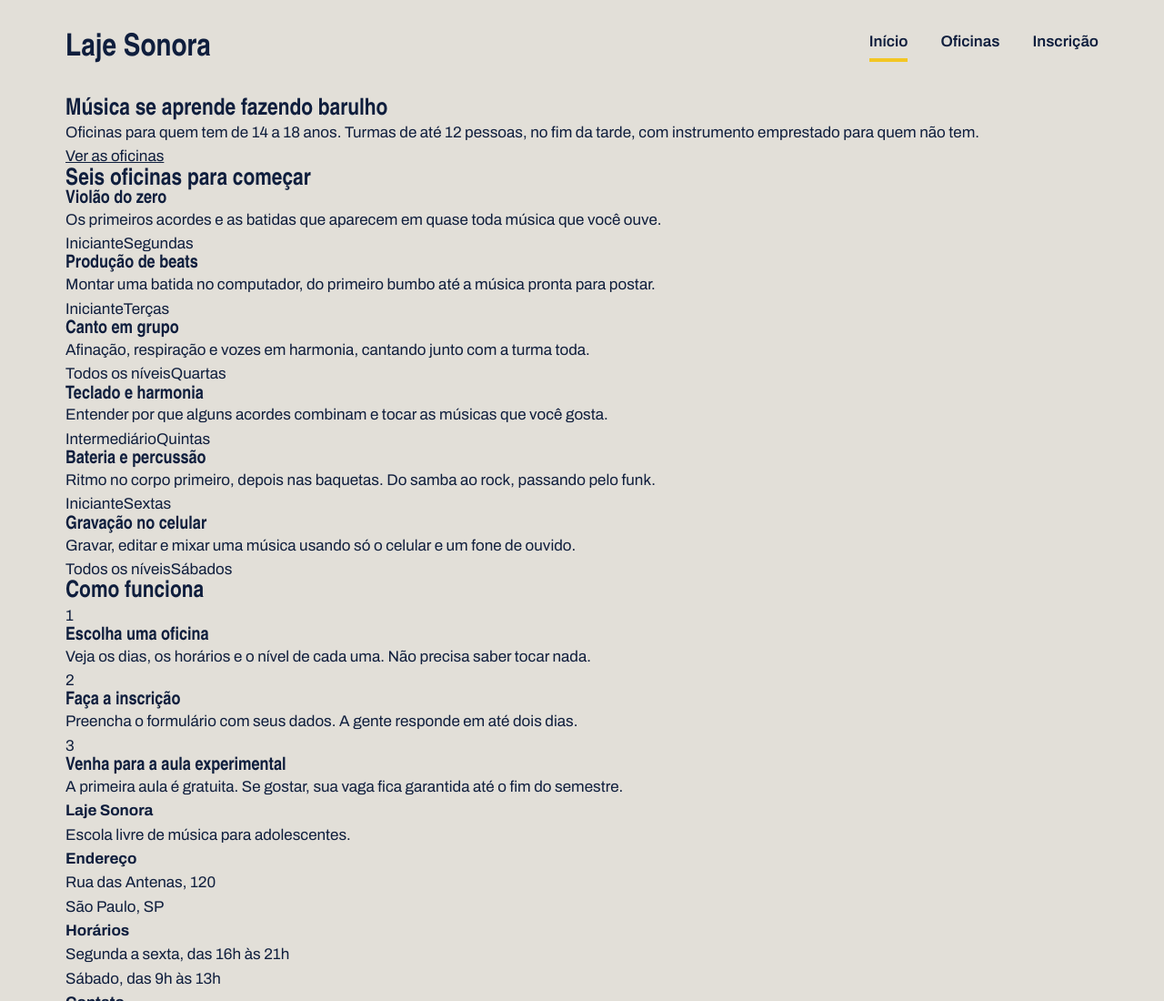
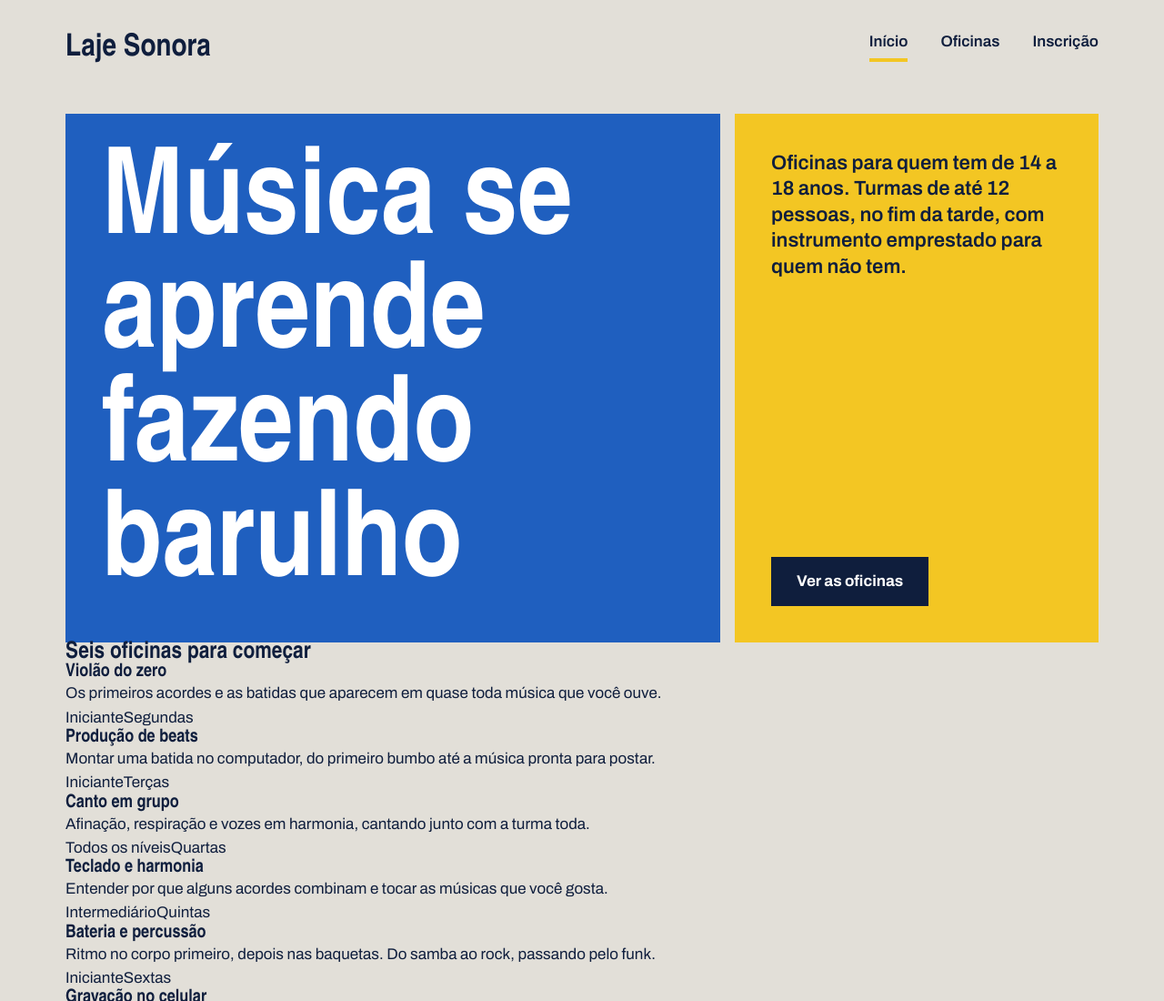
Before and after one commit to FabioNeko/laje_sonora, a plain HTML site: page index.html in a window 1280 px wide. Shown: the top 1100 px of the page at 91% size. Drawn offline with Linux system fonts and the light colour scheme; a web font is replaced by a local one.

Commit message:
Cartazes do topo

```diff
--- a/index.css
+++ b/index.css
@@ -24,7 +24,9 @@ body {
     font-size: 17px;
     line-height: 1.55;
 
-     a {
+}
+
+ a {
     color: inherit;
 }
 
@@ -38,7 +40,6 @@ h1, h2, h3{
     max-width: 1200px;
     margin-inline: auto;
     padding-inline: 32px;
-}
 }
 
 .topo {
@@ -76,6 +77,55 @@ h1, h2, h3{
         border-bottom-color: var(--fita);
     }
     }
+}
 
+.cartazes {
+    margin-top: 16px;
+    display: flex;
+    gap: 16px;
+}
 
+.cartaz {
+    padding: 40px;
 }
+
+.cartaz-principal {
+    background-color: var(--caixa-dagua);
+    color: var(--branco);
+    flex: 2;
+
+    h1 {
+        font-size: 132px;
+        max-width: 9ch;
+    }
+}
+
+.cartaz-lateral {
+    background-color: var(--fita);
+    flex: 1;
+    display: flex;
+    flex-direction: column;
+    justify-content: space-between;
+    gap: 32px;
+
+    font-size: 22px;
+    font-weight: 600;
+    line-height: 1.3;
+    align-items: flex-start;
+}
+
+.botao {
+    background-color: var(--tinta);
+    color: var(--branco);
+    font-weight: 700;
+    text-decoration: none;
+    padding-block: 16px;
+    padding-inline: 28px;
+    border: none;
+    font-family: var(--fonte-texto);
+    font-size: 17px;
+    cursor: pointer;
+}
+    .botao:hover {
+        background-color: var(--caixa-dagua);
+    }
```
